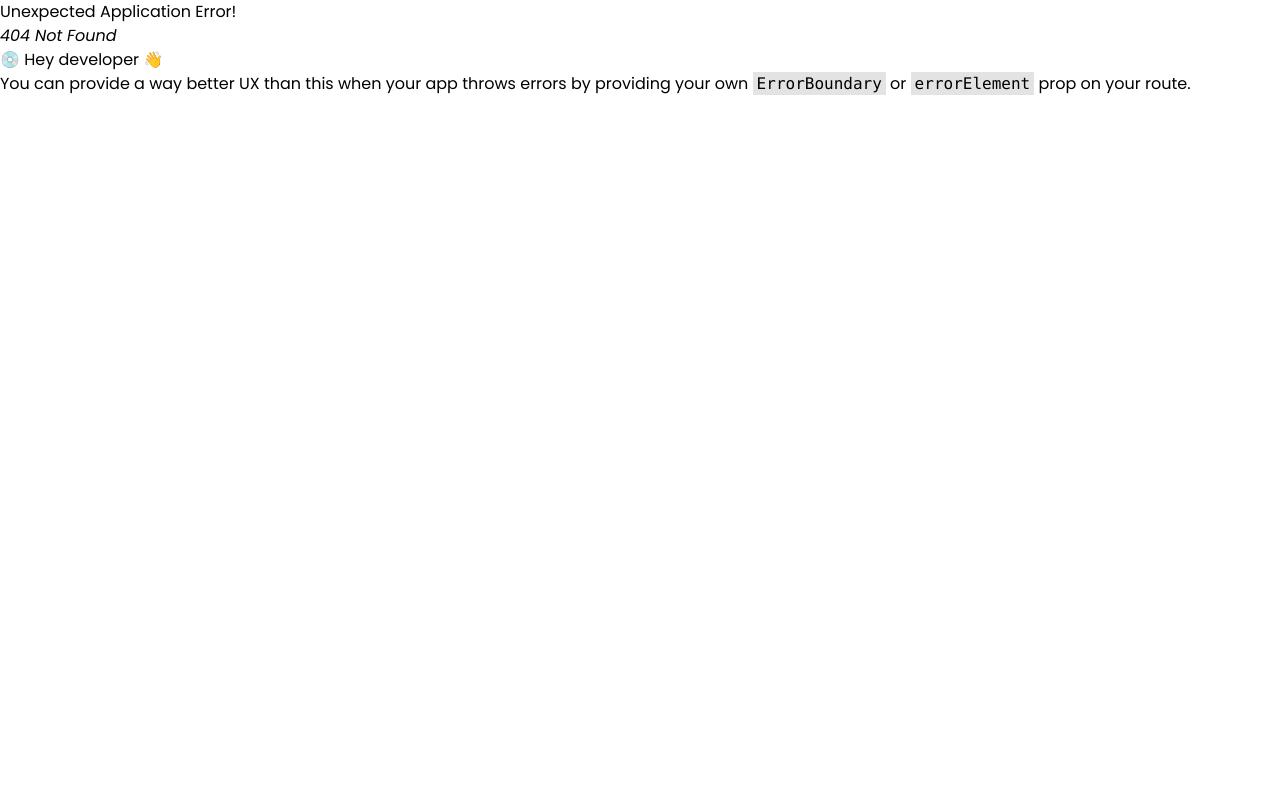
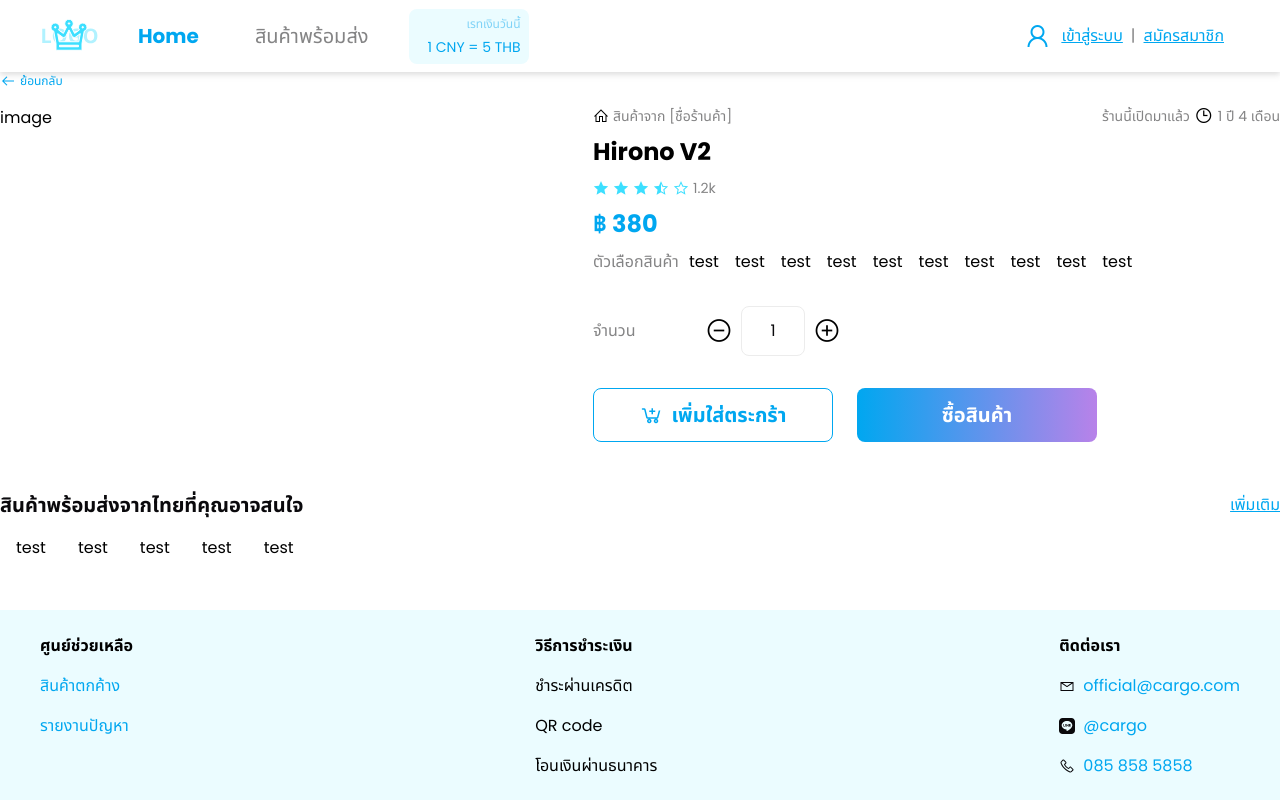
Before and after one commit to noodledog99/cargo-demo, a React (Vite) app in the folder cargo/: page /product-detail/1 in a window 1280 px wide. Before the commit this address had no page. Built offline with nearby package versions, Linux system fonts and the light colour scheme.

Commit message:
ongoing product detail page

```diff
--- a/cargo/src/Router.jsx
+++ b/cargo/src/Router.jsx
@@ -14,7 +14,7 @@ const Router = () => {
           element: <HomePage />,
         },
         {
-          path: "/product-detail",
+          path: "/product-detail/:id?",
           element: <ProductDetailPage />,
         },
       ],
--- a/cargo/src/components/Typography/TextLink.jsx
+++ b/cargo/src/components/Typography/TextLink.jsx
@@ -6,7 +6,7 @@ const StyledTypo = styled.text``;
 
 function TextLink({ children, className, ...props }) {
   return (
-    <StyledTypo className={`${className}  text-body-text underline`} {...props}>
+    <StyledTypo className={`${className} text-body-text underline`} {...props}>
       {children}
     </StyledTypo>
   );
--- a/cargo/src/pages/ProductDetail/ViewModel.jsx
+++ b/cargo/src/pages/ProductDetail/ViewModel.jsx
@@ -1,15 +1,87 @@
-import React, { useState } from "react";
+import { useState } from "react";
+import { useParams } from "react-router";
+
+const MOCK_PRODUCT_LIST = [
+  {
+    image: "",
+    text: "1 สุ่ม",
+  },
+  {
+    image: "",
+    text: "ไดโนเสาร์",
+  },
+  {
+    image: "",
+    text: "1 สุ่ม",
+  },
+  {
+    image: "",
+    text: "เครื่องบิน",
+  },
+  {
+    image: "",
+    text: "ตัวตลก",
+  },
+  {
+    image: "",
+    text: "กล่องของเล่น",
+  },
+  {
+    image: "",
+    text: "สินค้าหมด",
+  },
+  {
+    image: "",
+    text: "นกอิสระ",
+  },
+  {
+    image: "",
+    text: "อ่างอาบน้ำ",
+  },
+  {
+    image: "",
+    text: "สุ่ม 12 กล่อง",
+  },
+];
+
+const MOCK_PRODUCT_RELATE_LIST = [
+  {
+    image: "",
+    name: "Pop MART Hirono V3",
+    price: 350,
+  },
+  {
+    image: "",
+    name: "Pop MART Hirono V1",
+    price: 450,
+  },
+  {
+    image: "",
+    name: "Hirono Fox",
+    price: 600,
+  },
+  {
+    image: "",
+    name: "Hirono 2024",
+    price: 90,
+    discountFrom: 150,
+  },
+  {
+    image: "",
+    name: "Pop MART Hirono V1",
+    price: 450,
+  },
+];
 
 export default function ViewModel() {
-  const [text, setText] = useState("Home Page");
-
-  const handleSetText = (value) => {
-    setText(value);
-  };
+  const { id } = useParams();
+  const [productList, setProductList] = useState(MOCK_PRODUCT_LIST);
+  const [productRelateList, setProductRelateList] = useState(
+    MOCK_PRODUCT_RELATE_LIST,
+  );
 
   return {
-    text,
-    handleSetText,
-    setText
+    productList,
+    productRelateList,
   };
 }
--- a/cargo/src/pages/ProductDetail/index.jsx
+++ b/cargo/src/pages/ProductDetail/index.jsx
@@ -1,8 +1,111 @@
 import React from "react";
 import ViewModel from "./ViewModel";
+import Caption from "./../../components/Typography/Caption";
+import BodyText from "./../../components/Typography/BodyText";
+import H3 from "./../../components/Typography/H3";
+import ButtonOutline from "./../../components/Common/Button/ButtonOutline";
+import ButtonGradient from "./../../components/Common/Button/ButtonGradient";
+import H4 from "./../../components/Typography/H4";
+import TextLink from "../../components/Typography/TextLink";
 
 export default function ProductDetailPage() {
-  const { text, handleSetText, setText } = ViewModel();
+  const { productList, productRelateList } = ViewModel();
 
-  return <div>Hello World Product Detail!</div>;
+  return (
+    <div className="flex w-full flex-col gap-12">
+      <div className="flex w-full flex-col gap-4">
+        <p className="flex items-center gap-1">
+          <i class="las la-arrow-left text-blue"></i>
+          <Caption className={"text-blue"}>ย้อนกลับ</Caption>
+        </p>
+        <div className="flex w-full gap-10">
+          <div className="flex w-[553px] flex-shrink-0">image</div>
+          <div className="flex flex-1 flex-col gap-2">
+            <div className="flex items-center justify-between">
+              <p className="flex items-center gap-1">
+                <i class="las la-home"></i>
+                <BodyText className={"text-sm text-neutral-secondary"}>
+                  สินค้าจาก [ชื่อร้านค้า]
+                </BodyText>
+              </p>
+
+              <p className="flex items-center gap-1">
+                <BodyText className={"text-sm text-neutral-secondary"}>
+                  ร้านนี้เปิดมาแล้ว
+                </BodyText>
+                <i class="lar la-clock text-[20px]"></i>
+                <BodyText className={"text-sm text-neutral-secondary"}>
+                  1 ปี 4 เดือน
+                </BodyText>
+              </p>
+            </div>
+
+            <H3>Hirono V2</H3>
+            <div className="flex items-center gap-1">
+              {" "}
+              <i class="las la-star text-cyan"></i>
+              <i class="las la-star text-cyan"></i>
+              <i class="las la-star text-cyan"></i>
+              <i class="las la-star-half-alt text-cyan"></i>
+              <i class="lar la-star text-cyan"></i>
+              <BodyText className={"text-sm text-neutral-secondary"}>
+                1.2k
+              </BodyText>
+            </div>
+            <H3 className={"text-blue"}>฿ 380</H3>
+
+            <div className="line-clamp-1 flex h-[224px] flex-1 items-baseline gap-4 text-nowrap">
+              <BodyText className={"w-20 flex-shrink-0 text-neutral-secondary"}>
+                ตัวเลือกสินค้า
+              </BodyText>
+
+              <div className="flex h-full flex-1 flex-wrap gap-4">
+                {productList.map((it) => (
+                  <div>test</div>
+                ))}
+              </div>
+            </div>
+
+            <div className="mt-6 flex w-[248px] items-center justify-between">
+              <BodyText className={"text-neutral-secondary"}>จำนวน</BodyText>
+              <div className="flex items-center gap-2">
+                <i class="las la-minus-circle text-[28px]"></i>
+                <p className="w-16 rounded-lg border border-neutral-line px-2 py-3 text-center">
+                  <BodyText className={"text-neutral-main"}>1</BodyText>
+                </p>
+                <i class="las la-plus-circle text-[28px]"></i>
+              </div>
+            </div>
+            <div className="mt-6 flex items-center gap-6">
+              <ButtonOutline
+                className={"flex h-[54px] items-center justify-center gap-2"}
+              >
+                <i class="las la-cart-plus text-[24px] text-blue"></i>
+                <H4>เพิ่มใส่ตระกร้า</H4>
+              </ButtonOutline>
+              <ButtonGradient
+                className={"flex h-[54px] items-center justify-center gap-2"}
+              >
+                <H4>ซื้อสินค้า</H4>
+              </ButtonGradient>
+            </div>
+          </div>
+        </div>
+      </div>
+
+      <div className="flex flex-col gap-4">
+        <div className="flex items-center justify-between">
+          <H4 className={"text-neutral-main"}>
+            สินค้าพร้อมส่งจากไทยที่คุณอาจสนใจ
+          </H4>
+          <TextLink className={"text-blue"}>เพิ่มเติม</TextLink>
+        </div>
+        <div className="flex items-baseline gap-8 px-4">
+          {productRelateList.map((it) => (
+            <div>test</div>
+          ))}
+        </div>
+      </div>
+    </div>
+  );
 }
```
